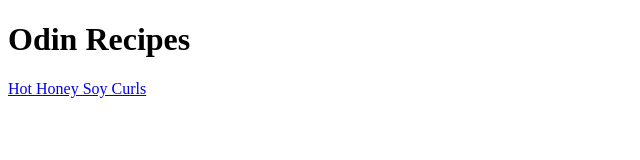
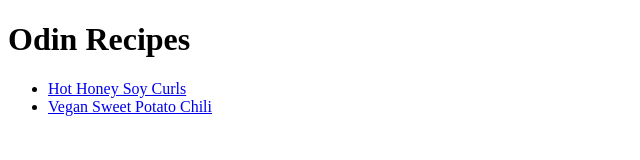
Before and after one commit to sodokerry/odin-recipes, a plain HTML site: page index.html in a window 1280 px wide. Shown: the whole page, without its empty margins (0-640 px from the left). Drawn offline with Linux system fonts and the light colour scheme.

Commit message:
Add recipes to ul list in index

```diff
--- a/index.html
+++ b/index.html
@@ -4,8 +4,12 @@
   <meta charset="utf-8">
   <title>Odin Recipes</title>
 </head>
+
 <body>
   <h1>Odin Recipes</h1>
-        <a href="recipes/hot-honey-soy-curls.html">Hot Honey Soy Curls</a>
+  <ul>
+    <li><a href="recipes/hot-honey-soy-curls.html">Hot Honey Soy Curls</a></li>
+    <li><a href="recipes/vegan-sweet-potato-chili.html">Vegan Sweet Potato Chili</a></li>
+
     </body>
 </html>
```
Lines whose indentation alone changed are shown as unchanged.
